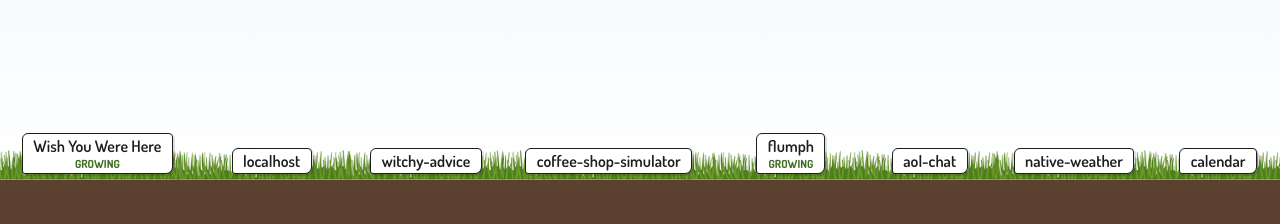
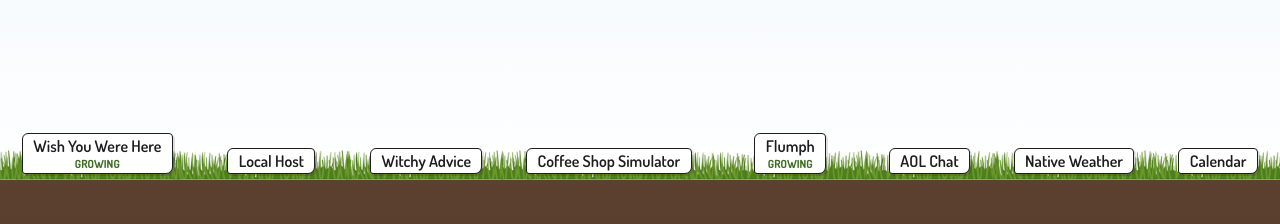
Before and after one commit to crencricca/portfolio, a Next.js app: page / in a window 1280 px wide. Shown: the part 1620-1844 px from the top of the page. Built offline with nearby package versions, Linux system fonts and the light colour scheme.

Commit message:
update project names

```diff
--- a/src/data/resume.ts
+++ b/src/data/resume.ts
@@ -99,7 +99,7 @@ export const resume: {
         },
         {
             slug: 'localhost',
-            name: 'localhost',
+            name: 'Local Host',
             oneLiner: 'A social coordination app, built for the web with Next.js and for mobile with React Native.',
             stack: ['TypeScript', 'React', 'Next.js', 'React Native', 'Firebase', 'Tailwind CSS'],
             links: [
@@ -108,26 +108,29 @@ export const resume: {
                 { label: 'Mobile repo', href: 'https://github.com/crencricca/localhost-native' },
             ],
             tier: 'regular',
+            media: { file: 'localhost.png', alt: 'Three phone screens from the Local Host mobile app: a list of upcoming events, an event detail page, and the new event form' },
         },
         {
             slug: 'witchy-advice',
-            name: 'witchy-advice',
+            name: 'Witchy Advice',
             oneLiner: 'A potion-brewing mini-game.',
             stack: ['Godot', 'GDScript'],
             links: [{ label: 'GitHub', href: 'https://github.com/crencricca/witchy-advice' }],
             tier: 'regular',
+            media: { file: 'witchy-advice.png', alt: 'Witchy Advice title screen asking for your name above a moonlit village' },
         },
         {
             slug: 'coffee-shop-simulator',
-            name: 'coffee-shop-simulator',
+            name: 'Coffee Shop Simulator',
             oneLiner: 'Discover new recipes by combining ingredients.',
             stack: ['Godot', 'GDScript'],
             links: [{ label: 'GitHub', href: 'https://github.com/crencricca/coffee-shop-simulator' }],
             tier: 'regular',
+            media: { file: 'coffee-shop-simulator.png', alt: 'Pixel art shelf of coffee, matcha, honey, milk, and whipped cream above a freshly made golden matcha cappuccino' },
         },
         {
             slug: 'flumph',
-            name: 'flumph',
+            name: 'Flumph',
             oneLiner: 'A D&D-inspired, turn-based roguelike where the game acts as your dungeon master. Dice decide the outcomes, branching paths sit under fog of war, and you upgrade a camp between runs.',
             stack: ['Godot', 'GDScript'],
             links: [{ label: 'GitHub', href: 'https://github.com/crencricca/flumph' }],
@@ -136,15 +139,16 @@ export const resume: {
         },
         {
             slug: 'aol-chat',
-            name: 'aol-chat',
+            name: 'AOL Chat',
             oneLiner: 'A nostalgic chat interface for anyone else who misses AIM.',
             stack: ['React', 'Tailwind CSS'],
             links: [{ label: 'GitHub', href: 'https://github.com/crencricca/aol-chat' }],
             tier: 'sprout',
+            media: { file: 'aol-chat.png', alt: 'AIM-style buddy list beside an open chat window' },
         },
         {
             slug: 'native-weather',
-            name: 'native-weather',
+            name: 'Native Weather',
             oneLiner: "Today's and yesterday's weather, side by side.",
             stack: ['React Native', 'TypeScript'],
             links: [{ label: 'GitHub', href: 'https://github.com/crencricca/native-weather' }],
@@ -152,7 +156,7 @@ export const resume: {
         },
         {
             slug: 'calendar',
-            name: 'calendar',
+            name: 'Calendar',
             oneLiner: 'Plan events with friends.',
             stack: ['React', 'TypeScript', 'Tailwind CSS'],
             links: [{ label: 'GitHub', href: 'https://github.com/crencricca/calendar' }],
```
Also changed, not shown: profile-readme/README.md.
